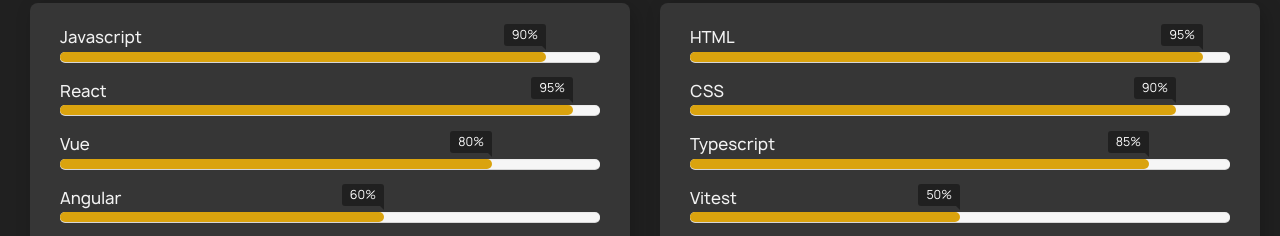
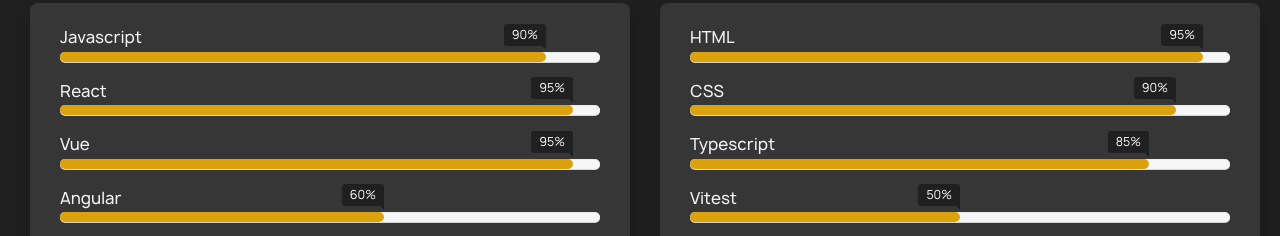
Before and after one commit to LakerShot/Personal-CV-website, a website built with Vite: page index.html in a window 1280 px wide. Shown: the part 2787-3023 px from the top of the page. Built offline with nearby package versions, Linux system fonts and the light colour scheme.

Commit message:
chore: change skills content

```diff
--- a/src/styles/scss/main.scss
+++ b/src/styles/scss/main.scss
@@ -524,10 +524,10 @@
         }
 
         &--vue {
-            width: 80%;
+            width: 95%;
 
             &:after{
-                content: "80%";
+                content: "95%";
             }
         }
 
```
